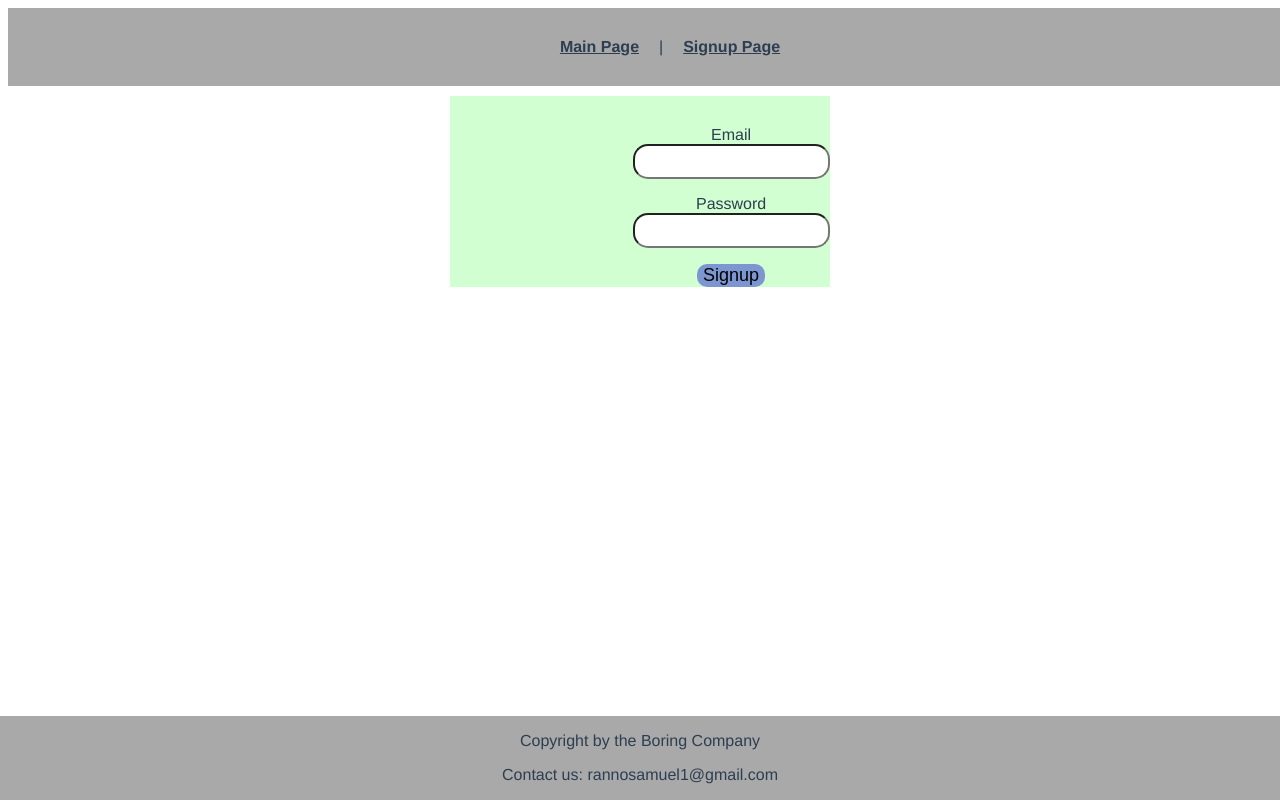
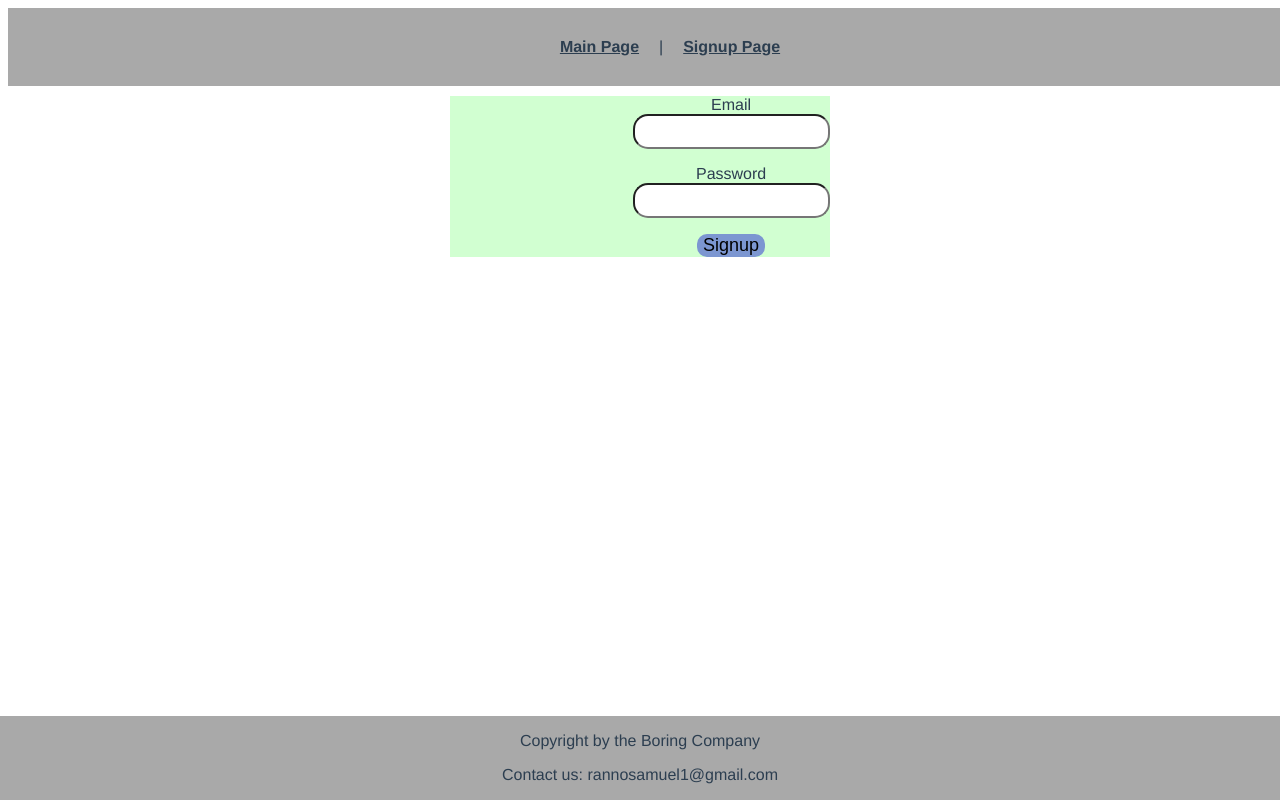
Before and after one commit to RannoSamuelAdson/WAD-HW-3, a Vue app: page /signup in a window 1280 px wide. Shown: the top 800 px of the page. Built offline with nearby package versions, Linux system fonts and the light colour scheme.

Commit message:
deleted some trash

```diff
--- a/src/components/SignupForm.vue
+++ b/src/components/SignupForm.vue
@@ -49,7 +49,6 @@ export default {
 
   <style scoped>
   .signup-form {
-    padding-top: 30px;
     background-color: rgb(209, 255, 209);
     min-width: calc(10% + 40px);
     width: 30%;
```
Also changed, not shown: src/views/View1.vue (deleted, +0 -12 lines).
